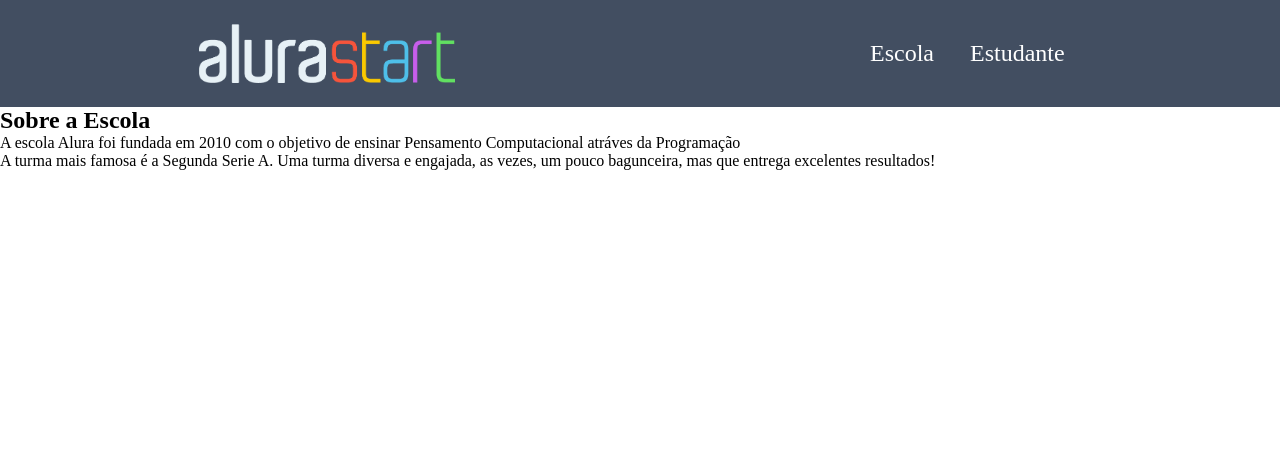
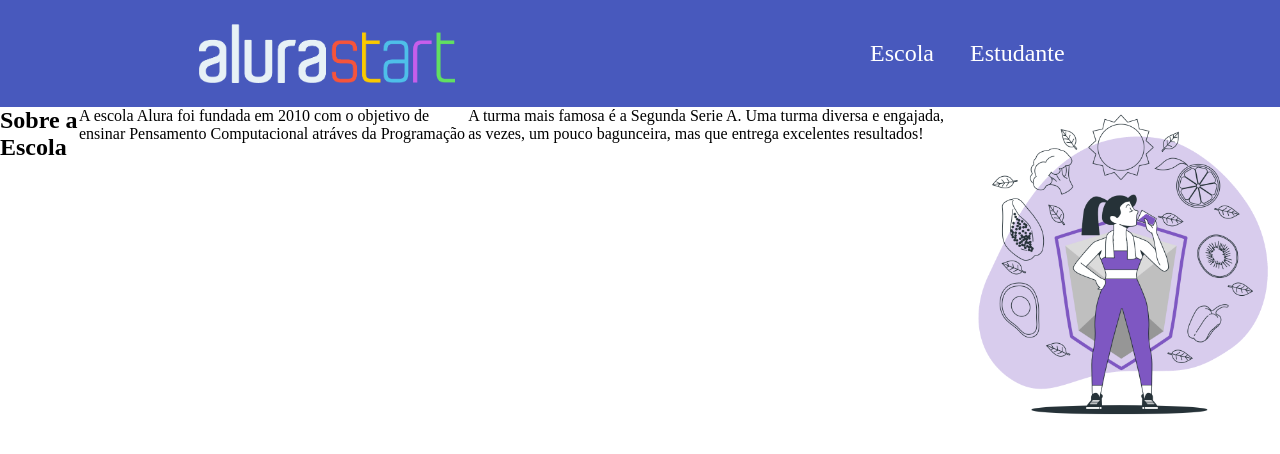
Before and after one commit to isabellecruzz/site-turma-criativa, a plain HTML site: page index.html in a window 1280 px wide. Drawn offline with Linux system fonts and the light colour scheme.

Commit message:
Add files via upload

```diff
--- a/index.html
+++ b/index.html
@@ -18,6 +18,7 @@
         <h2 class="escola titulo">Sobre a Escola</h2>
         <p class="escola-texto-um"> A escola Alura foi fundada em 2010 com o objetivo de ensinar Pensamento Computacional atráves da Programação</p>
         <p class="escola-texto-dois">A turma mais famosa é a Segunda Serie A. Uma turma diversa e engajada, as vezes, um pouco bagunceira, mas que entrega excelentes resultados!</p>
-</section>
+<img class="escola-imagem" src="Boost your immune system-bro.png" alt="atleta">
+    </section>
 </body>
 </html>
--- a/style.css
+++ b/style.css
@@ -4,7 +4,7 @@
 }
 
 .cabecalho {
-    background-color: #424E61;
+    background-color: rgb(72, 89, 189);
     color: white;
     display: flex;
     justify-content: space-around;
@@ -21,3 +21,13 @@
     margin: 0 16px;
     font-size: 24px;
 }
+
+.escola-imagem{
+    width: 25%;
+}
+
+.escola{
+    background-image: -moz-linear-gradient(rgb(72, 89, 189)#4EBFE9);
+    color: black;
+    display: flex;
+}
```
Also changed, not shown: Boost your immune system-bro.png (added).
